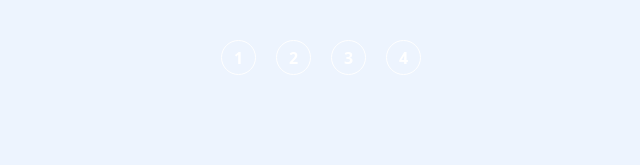
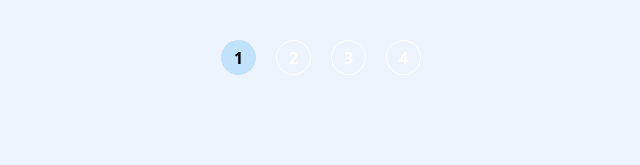
Before and after one commit to joaoSena0206/multi-step-form, a React (Vite) app in the folder react-app/: page / in a window 1280 px wide. Shown: the top 165 px of the page, without its empty margins (319-959 px from the left). Built offline with nearby package versions, Linux system fonts and the light colour scheme.

Commit message:
feat: mostra a etapa selecionada

```diff
--- a/react-app/src/features/multiStepForm/components/StepIndicator.jsx
+++ b/react-app/src/features/multiStepForm/components/StepIndicator.jsx
@@ -1,15 +1,27 @@
 import StepItemIndicator from "./StepItemIndicator";
 
+const STEPS_AMOUNT = 4;
+
 function StepIndicator({ selectedStep }) {
+	let steps = [];
+
+	for (let i = 0; i < STEPS_AMOUNT; i++) {
+		let stepNow = i + 1;
+
+		steps[i] = (
+			<li>
+				<StepItemIndicator
+					step={stepNow}
+					isSelected={selectedStep == stepNow}
+				/>
+			</li>
+		);
+	}
+
 	return (
 		<div
 			className={`bg-[url("src/features/multiStepForm/images/bg-sidebar-mobile.svg")] h-[172px]`}>
-			<ul className="flex justify-center space-x-5 p-5 py-10">
-				<StepItemIndicator step={1} />
-				<StepItemIndicator step={2} />
-				<StepItemIndicator step={3} />
-				<StepItemIndicator step={4} />
-			</ul>
+			<ul className="flex justify-center space-x-5 p-5 py-10 text-white">{steps}</ul>
 		</div>
 	);
 }
--- a/react-app/src/features/multiStepForm/components/StepItemIndicator.jsx
+++ b/react-app/src/features/multiStepForm/components/StepItemIndicator.jsx
@@ -1,6 +1,9 @@
-function StepItemIndicator({ step }) {
+function StepItemIndicator({ step, isSelected }) {
 	return (
-		<div className="rounded-full border-[1px] border-white text-white w-[35px] h-[35px] flex items-center justify-center font-bold">
+		<div
+			className={`rounded-full border-[1px] border-white w-[35px] h-[35px] flex items-center justify-center font-bold ${
+				isSelected && "bg-[#C0E2FD] text-black border-none"
+			}`}>
 			{step}
 		</div>
 	);
```
